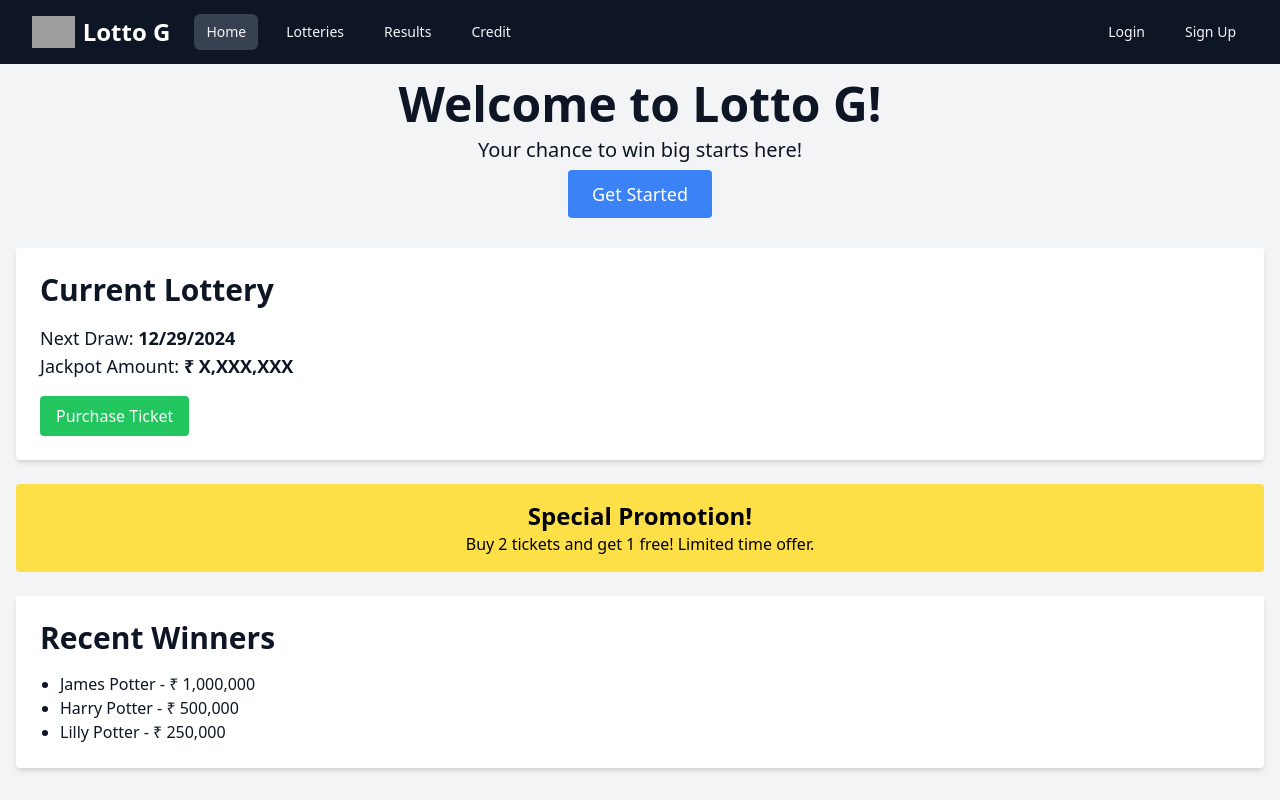
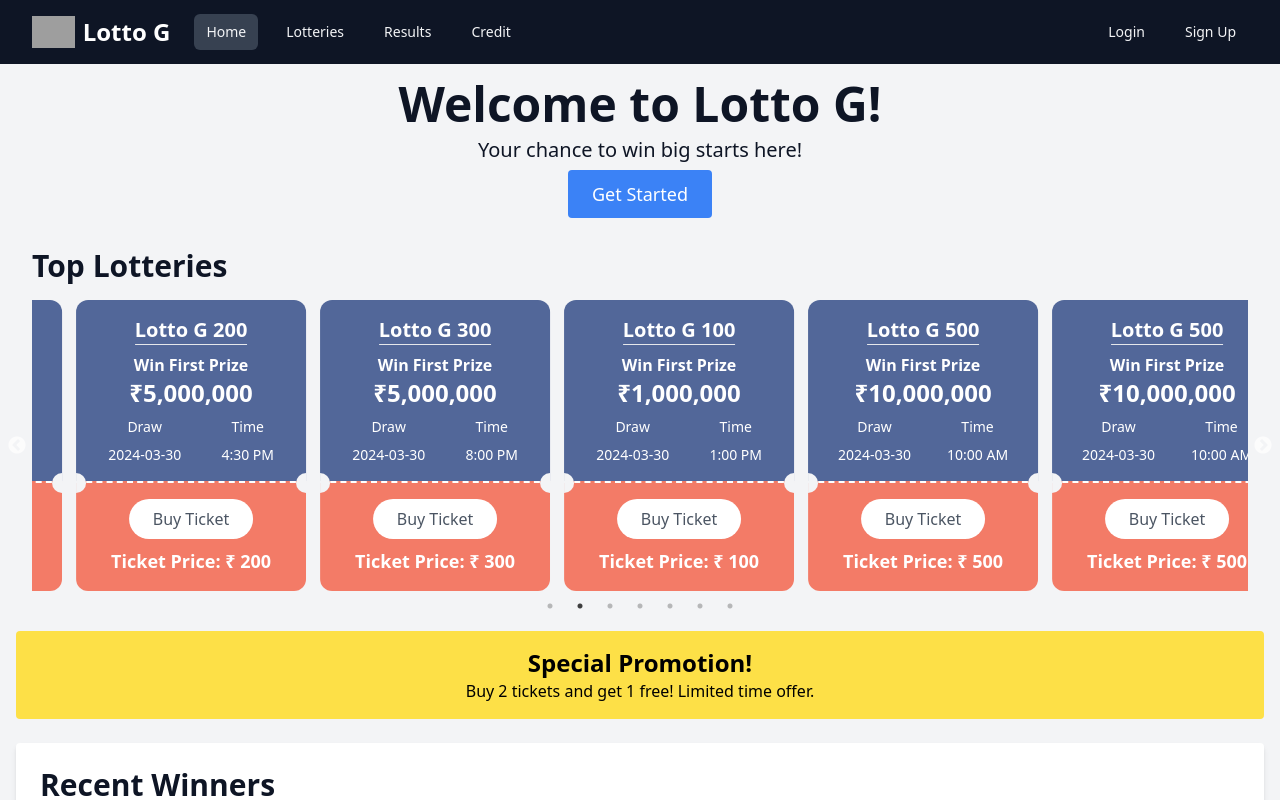
Before and after one commit to niteshjangid29/lottery-ft, a Next.js app: page / in a window 1280 px wide. Shown: the top 800 px of the page. Built offline with nearby package versions, Linux system fonts and the light colour scheme; grey boxes are pictures that could not be loaded.

Commit message:
Added slider for home page

```diff
--- a/app/globals.css
+++ b/app/globals.css
@@ -25,3 +25,24 @@
 		scrollbar-width: none; /* Firefox */
 	}
 }
+
+.slick-slide > div {
+	margin: 0 20px;
+}
+
+.slick-slide {
+	border-radius: 10px;
+}
+
+/* Change arrow color */
+.slick-prev,
+.slick-next {
+	color: #ff5722; /* Set arrow color */
+	z-index: 1; /* Ensure arrows are visible */
+}
+
+/* Hover effect */
+.slick-prev:hover,
+.slick-next:hover {
+	color: #ff9800;
+}
--- a/app/page.tsx
+++ b/app/page.tsx
@@ -1,8 +1,11 @@
+import CardSlider from "@/components/CardSlider";
+import Slider from "@/components/slider";
+import { DUMMY_LOTTERIES } from "@/utils/data/lotteryData";
 import Link from "next/link";
 
 export default function Home() {
 	return (
-		<div className=" text-primary bg-gray-100 min-h-screen py-16 md:pb-0">
+		<div className="text-primary bg-gray-100 min-h-screen py-16 md:pb-0">
 			<div className="max-w-7xl mx-auto p-4">
 				{/* Hero Section */}
 				<div className="text-center mb-10">
@@ -13,7 +16,7 @@ export default function Home() {
 						Your chance to win big starts here!
 					</p>
 					<Link
-						href={"/lotteries"}
+						href={"/login"}
 						className="bg-blue-500 text-white py-3 px-6 rounded text-lg"
 					>
 						Get Started
@@ -21,27 +24,14 @@ export default function Home() {
 				</div>
 
 				{/* Current Lottery Info */}
-				<div className="bg-white shadow-md rounded p-6 mb-6">
-					<h2 className="text-3xl font-semibold mb-4">
-						Current Lottery
+				<div className="mb-6">
+					<h2 className="text-3xl pl-4 font-semibold mb-4">
+						Top Lotteries
 					</h2>
-					<p className="text-lg">
-						Next Draw:{" "}
-						<strong>
-							{
-								new Date(Date.now() + 7 * 24 * 60 * 60 * 1000)
-									.toLocaleString()
-									.split(",")[0]
-							}
-						</strong>
-					</p>
-					<p className="text-lg">
-						Jackpot Amount: <strong>₹ X,XXX,XXX</strong>
-					</p>
-					<button className="mt-4 bg-green-500 text-white py-2 px-4 rounded">
-						Purchase Ticket
-					</button>
+					<CardSlider />
 				</div>
+
+				{/* <Slider data={DUMMY_LOTTERIES.slice(0, 4)} /> */}
 
 				{/* Promotional Banner */}
 				<div className="bg-yellow-300 text-black text-center p-4 rounded mb-6">
@@ -63,6 +53,19 @@ export default function Home() {
 					</ul>
 				</div>
 
+				{/* Contact Us Section */}
+				<div className="p-6">
+					<h2 className="text-3xl font-semibold mb-4">Contact Us</h2>
+					<p className="text-gray-600 mt-2">
+						Have any questions? Reach out to us at
+					</p>
+					<p className="text-gray-600 mt-2">
+						<a href="mailto:support@lotterygame.com">
+							support@lotterygame.com
+						</a>
+					</p>
+				</div>
+
 				{/* Footer Links */}
 				<footer className="mt-10 text-center">
 					<p>Learn more about our games:</p>
@@ -73,9 +76,6 @@ export default function Home() {
 						<Link href="/rules" className="text-blue-500">
 							Rules
 						</Link>
-						<Link href="/contact" className="text-blue-500">
-							Contact Us
-						</Link>
 					</div>
 				</footer>
 			</div>
--- /dev/null
+++ b/components/CardSlider.tsx
@@ -0,0 +1,51 @@
+"use client";
+
+import "slick-carousel/slick/slick.css";
+import "slick-carousel/slick/slick-theme.css";
+
+import React from "react";
+import Slider from "react-slick";
+import LotteryCard from "./TicketCard";
+import { DUMMY_LOTTERIES } from "@/utils/data/lotteryData";
+
+const CardSlider: React.FC = () => {
+	const settings = {
+		dots: true,
+		infinite: true,
+		slidesToShow: 5,
+		slidesToScroll: 1,
+		autoplay: true,
+		speed: 4000,
+		autoplaySpeed: 3000,
+		pauseOnHover: true,
+		initialSlide: 0,
+		responsive: [
+			{
+				breakpoint: 1024,
+				settings: {
+					slidesToShow: 3,
+					slidesToScroll: 1,
+				},
+			},
+			{
+				breakpoint: 600,
+				settings: {
+					slidesToShow: 2,
+					slidesToScroll: 1,
+				},
+			},
+		],
+	};
+
+	return (
+		<div className="px-4 mb-10">
+			<Slider {...settings} className="center">
+				{DUMMY_LOTTERIES.map((lottery, index) => (
+					<LotteryCard key={index} lotteryData={lottery} />
+				))}
+			</Slider>
+		</div>
+	);
+};
+
+export default CardSlider;
--- /dev/null
+++ b/components/slider.tsx
@@ -0,0 +1,62 @@
+"use client";
+import React, { useState } from "react";
+import LotteryCard from "./TicketCard";
+
+const Slider = ({ data }: any) => {
+	const [startIndex, setStartIndex] = useState(0);
+	const cardsPerFrame = 2;
+
+	const handleNext = () => {
+		if (startIndex + cardsPerFrame < data.length) {
+			setStartIndex(startIndex + cardsPerFrame);
+		}
+	};
+
+	const handlePrev = () => {
+		if (startIndex - cardsPerFrame >= 0) {
+			setStartIndex(startIndex - cardsPerFrame);
+		}
+	};
+
+	const visibleTickets = data.slice(startIndex, startIndex + cardsPerFrame);
+
+	return (
+		<div className="flex justify-center items-center py-5">
+			<div className="w-full max-w-5xl border-3 border-yellow-500 rounded-lg px-4 relative">
+				{/* Heading */}
+				<h2 className="text-2xl font-bold text-center text-yellow-600 mb-4">
+					Best Seller
+				</h2>
+
+				<div className="flex justify-between items-center relative">
+					{/* Left Arrow */}
+					<button
+						className="p-3 bg-white rounded-full shadow-md hover:bg-gray-200 absolute disabled:opacity-50 left-2 transform -translate-x-full"
+						onClick={handlePrev}
+						disabled={startIndex <= 0}
+					>
+						❮
+					</button>
+
+					<div className="flex space-x-2 justify-center items-stretch w-full">
+						{visibleTickets.map((data: any, index: any) => (
+							<LotteryCard lotteryData={data} key={index} />
+						))}
+					</div>
+
+					{/* Right Arrow */}
+
+					<button
+						className="p-3 bg-white rounded-full shadow-md hover:bg-gray-200 absolute right-2 disabled:opacity-50 transform translate-x-full"
+						onClick={handleNext}
+						disabled={startIndex + cardsPerFrame >= data.length}
+					>
+						❯
+					</button>
+				</div>
+			</div>
+		</div>
+	);
+};
+
+export default Slider;
--- /dev/null
+++ b/utils/data/lotteryData.ts
@@ -0,0 +1,83 @@
+interface LotteryItem {
+	id: number;
+	name: string;
+	drawDate: string;
+	drawTime: string;
+	prizeAmount: string;
+	ticketPrice: number;
+	category: string;
+	digitLength: number;
+}
+
+export const DUMMY_LOTTERIES: LotteryItem[] = [
+	{
+		id: 1,
+		name: "Lotto G 100",
+		drawDate: "2024-03-25",
+		drawTime: "1:00 PM",
+		prizeAmount: "₹1,000,000",
+		ticketPrice: 100,
+		category: "Daily",
+		digitLength: 4,
+	},
+	{
+		id: 2,
+		name: "Lotto G 200",
+		drawDate: "2024-03-30",
+		drawTime: "4:30 PM",
+		prizeAmount: "₹5,000,000",
+		ticketPrice: 200,
+		category: "Weekly",
+		digitLength: 4,
+	},
+	{
+		id: 3,
+		name: "Lotto G 300",
+		drawDate: "2024-03-30",
+		drawTime: "8:00 PM",
+		prizeAmount: "₹5,000,000",
+		ticketPrice: 300,
+		category: "Monthly",
+		digitLength: 5,
+	},
+	{
+		id: 4,
+		name: "Lotto G 100",
+		drawDate: "2024-03-30",
+		drawTime: "1:00 PM",
+		prizeAmount: "₹1,000,000",
+		ticketPrice: 100,
+		category: "Daily",
+		digitLength: 4,
+	},
+	{
+		id: 5,
+		name: "Lotto G 500",
+		drawDate: "2024-03-30",
+		drawTime: "10:00 AM",
+		prizeAmount: "₹10,000,000",
+		ticketPrice: 500,
+		category: "Special",
+		digitLength: 5,
+	},
+	{
+		id: 6,
+		name: "Lotto G 500",
+		drawDate: "2024-03-30",
+		drawTime: "10:00 AM",
+		prizeAmount: "₹10,000,000",
+		ticketPrice: 500,
+		category: "Special",
+		digitLength: 5,
+	},
+	{
+		id: 7,
+		name: "Lotto G 200",
+		drawDate: "2024-03-30",
+		drawTime: "4:30 PM",
+		prizeAmount: "₹5,000,000",
+		ticketPrice: 200,
+		category: "weekly",
+		digitLength: 4,
+	},
+];
```
